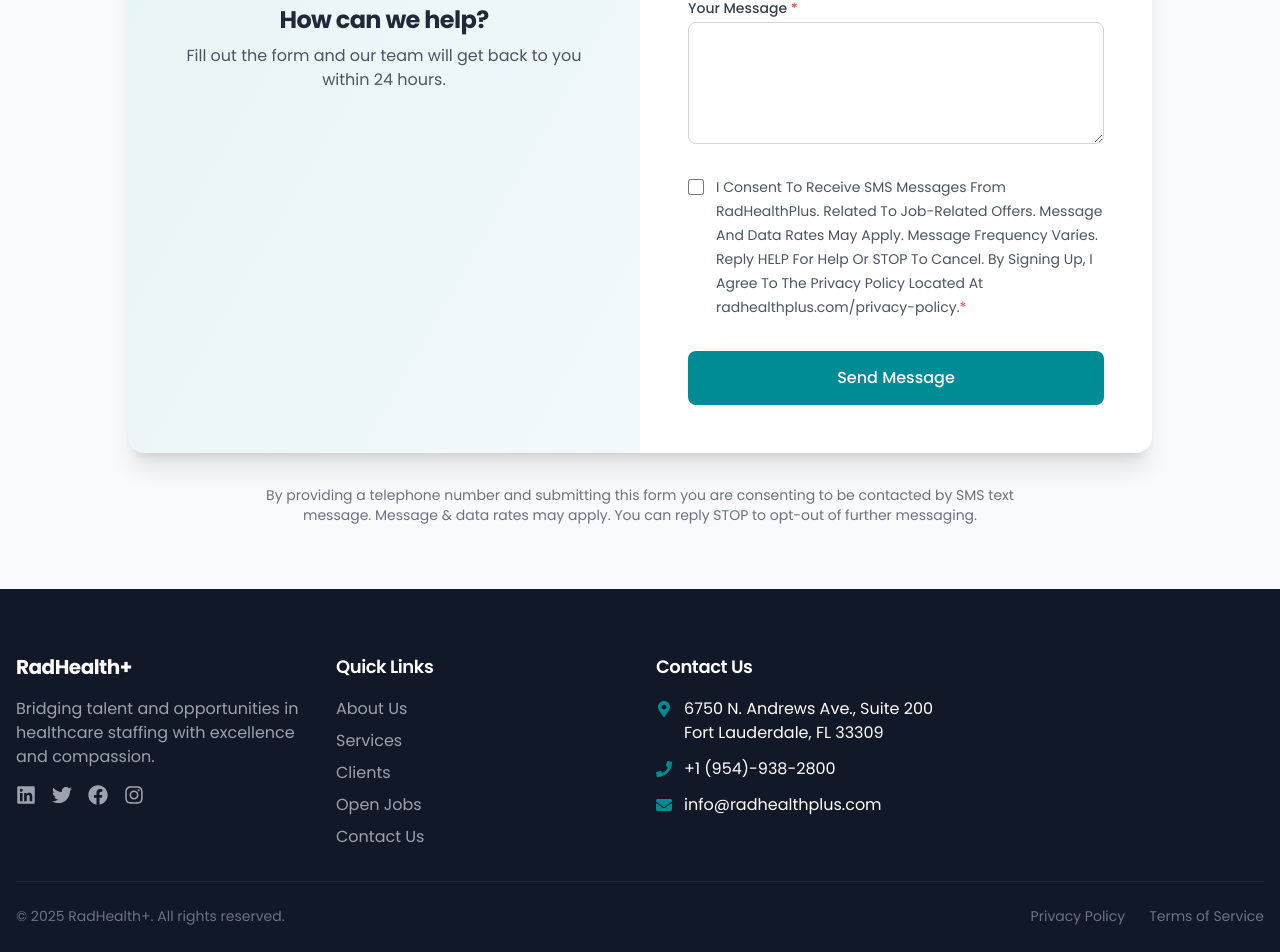
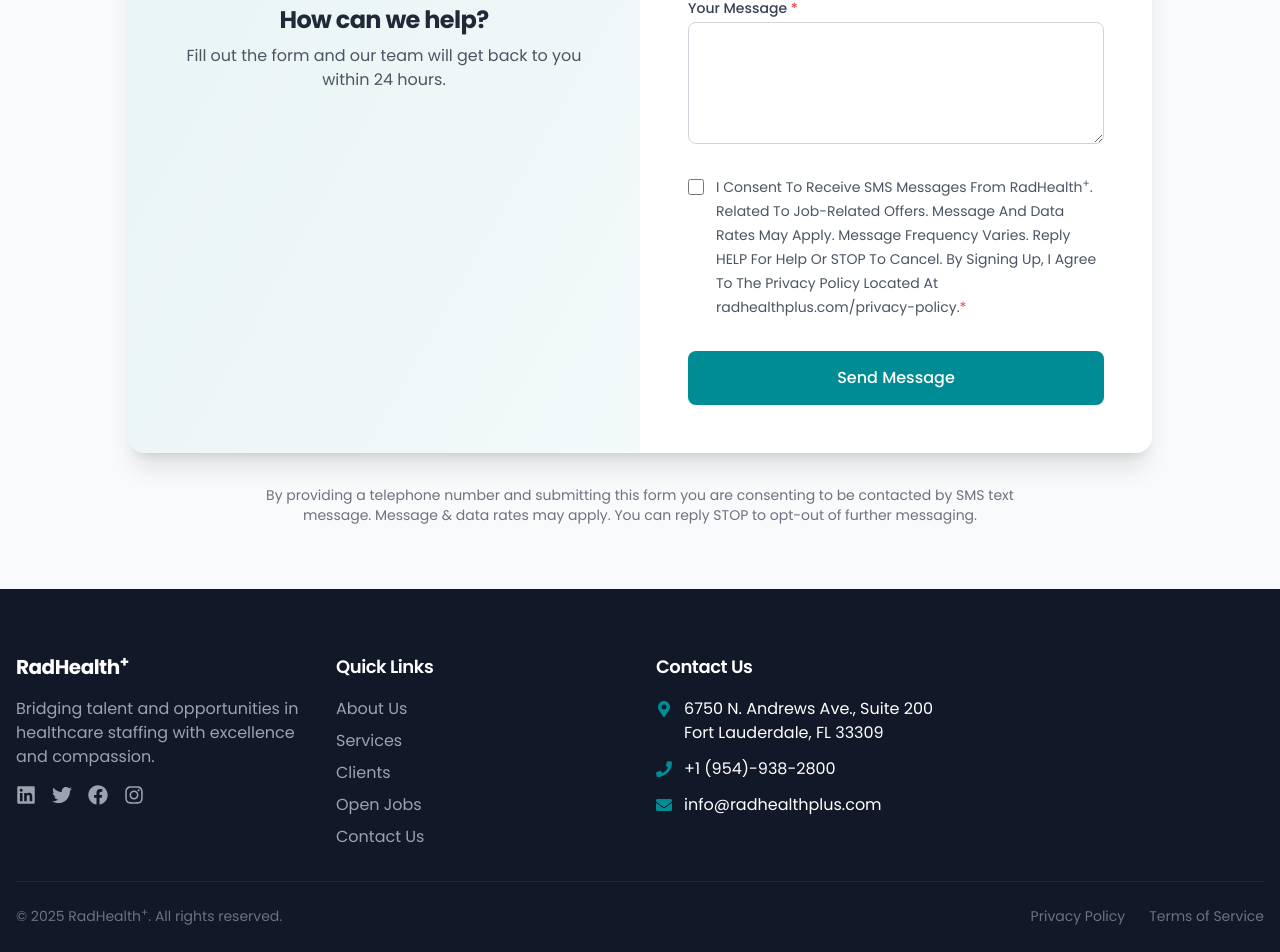
Before and after one commit to IMVinayaka/radhealth, a Next.js app: page /contact in a window 1280 px wide. Shown: the part 1312-2264 px from the top of the page. Built offline with nearby package versions, Linux system fonts and the light colour scheme.

Commit message:
contet chages

```diff
--- a/app/components/Approach.tsx
+++ b/app/components/Approach.tsx
@@ -35,7 +35,7 @@ export default function Approach() {
             className="text-3xl md:text-4xl font-bold text-text-dark mb-6"
             variants={fadeUp}
           >
-            RadHealth+'s Comprehensive
+            RadHealth<sup>+</sup>'s Comprehensive
             <span className="block text-primary mt-2">Healthcare Staffing Solutions</span>
           </motion.h2>
 
@@ -48,7 +48,7 @@ export default function Approach() {
             className="text-lg text-text-muted max-w-4xl mx-auto mb-16"
             variants={fadeUp}
           >
-            At RadHealth+, we're redefining healthcare staffing by connecting exceptional
+            At RadHealth<sup>+</sup>, we're redefining healthcare staffing by connecting exceptional
             talent with healthcare organizations that need them most. Our approach combines
             cutting-edge technology with personalized service to deliver staffing solutions
             that make a real difference.
@@ -86,7 +86,7 @@ export default function Approach() {
               href="#contact"
               className="inline-flex items-center px-8 py-3 bg-primary text-white font-medium rounded-full hover:bg-primary/90 transition-colors"
             >
-              Get Started with RadHealth+
+              Get Started with RadHealth<sup>+</sup>
               <svg
                 className="ml-2 w-5 h-5"
                 fill="none"
--- a/app/components/Footer.tsx
+++ b/app/components/Footer.tsx
@@ -12,7 +12,7 @@ export default function Footer() {
         <div className="grid grid-cols-1 md:grid-cols-2 lg:grid-cols-4 gap-8 mb-8">
           {/* Company Info */}
           <div>
-            <h3 className="text-xl font-bold mb-4">RadHealth+</h3>
+            <h3 className="text-xl font-bold mb-4">RadHealth<sup>+</sup></h3>
             <p className="text-gray-400 mb-4">
               Bridging talent and opportunities in healthcare staffing with excellence and compassion.
             </p>
@@ -73,7 +73,7 @@ export default function Footer() {
         {/* Copyright */}
         <div className="border-t border-gray-800 pt-6 flex flex-col md:flex-row justify-between items-center">
           <p className="text-gray-500 text-sm mb-4 md:mb-0">
-            &copy; {currentYear} RadHealth+. All rights reserved.
+            &copy; {currentYear} RadHealth<sup>+</sup>. All rights reserved.
           </p>
           <div className="flex space-x-6">
             <Link href="/privacy-policy" className="text-gray-500 hover:text-white text-sm transition-colors">
--- a/app/components/Hero.tsx
+++ b/app/components/Hero.tsx
@@ -36,12 +36,6 @@ export default function Hero() {
           >
             Your Partner in Healthcare Workforce Excellence
           </motion.h1>
-          {/* <motion.p
-            className="text-lg sm:text-xl font-medium bg-white/10 text-justify  tracking-wide max-w-4xl mx-auto mb-8"
-            variants={fadeUp}
-          >
-            RadHealth+ empowers hospitals, health systems, and government healthcare programs with top-tier clinical and non-clinical professionals—rapidly deployed, fully credentialed, and ready to make an impact.
-          </motion.p> */}
 
           <motion.div
             className="mt-8 flex flex-col sm:flex-row gap-4 justify-center"
--- a/app/components/NursingOpportunities.tsx
+++ b/app/components/NursingOpportunities.tsx
@@ -38,7 +38,7 @@ export default function WhyChooseUs() {
           className="text-center mb-16"
         >
           <h2 className="text-3xl md:text-4xl font-bold text-text-dark mb-4">
-            Why Choose RadHealth+?
+            Why Choose RadHealth<sup>+</sup>
           </h2>
           <div className="h-1.5 w-20 bg-highlight mx-auto mb-8"></div>
           <p className="text-lg text-text-muted max-w-3xl mx-auto">
--- a/app/contact/page.tsx
+++ b/app/contact/page.tsx
@@ -321,7 +321,7 @@ export default function ContactPage() {
                         </div>
                         <div className="ml-3">
                           <label htmlFor="consent" className="text-sm text-gray-600">
-                            I Consent To Receive SMS Messages From RadHealthPlus. Related To Job-Related Offers.
+                            I Consent To Receive SMS Messages From RadHealth<sup>+</sup>. Related To Job-Related Offers.
                             Message And Data Rates May Apply. Message Frequency Varies. Reply HELP For Help Or STOP To
                             Cancel. By Signing Up, I Agree To The Privacy Policy
                             Located At radhealthplus.com/privacy-policy.
--- a/app/layout.tsx
+++ b/app/layout.tsx
@@ -11,7 +11,7 @@ const poppins = Poppins({
 });
 
 export const metadata: Metadata = {
-  title: 'RadHealth+ – Healthcare Staffing Excellence',
+  title: 'RadHealth<sup>+</sup> – Healthcare Staffing Excellence',
   description: 'Bridging talent and opportunities in healthcare staffing',
 };
 
```
